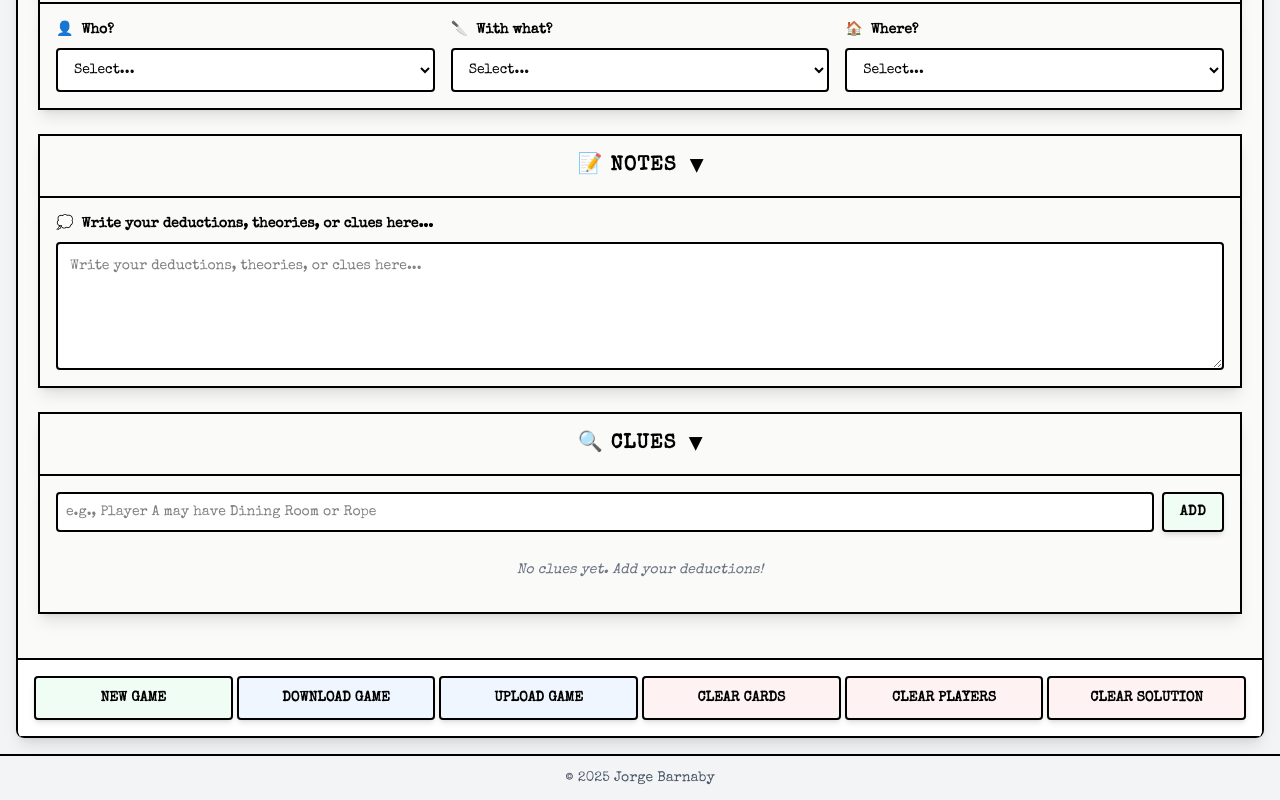
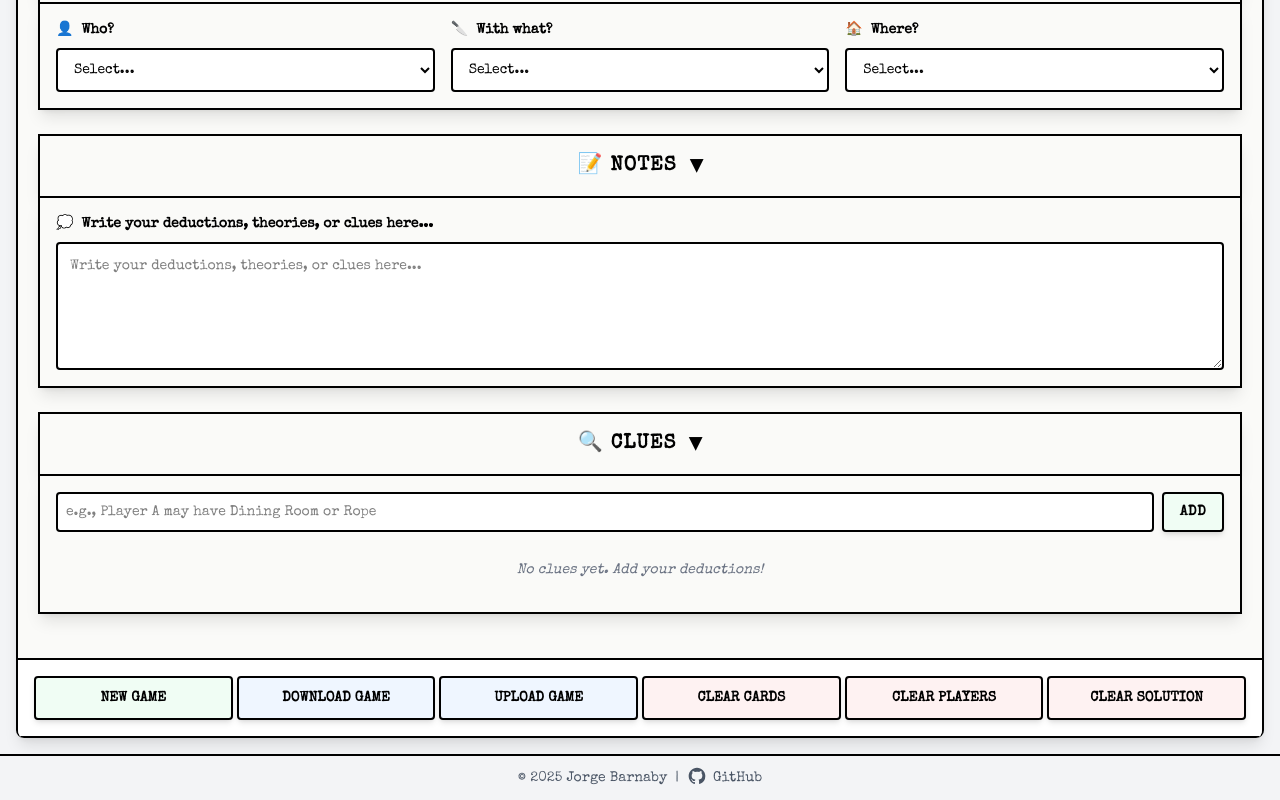
Before and after one commit to yorch/clue-digital-scorecard, a React (Vite) app: page / in a window 1280 px wide. Shown: the part 1927-2727 px from the top of the page. Built offline with nearby package versions, Linux system fonts and the light colour scheme.

Commit message:
feat: Add Github link to footer

```diff
--- a/src/components/Footer.jsx
+++ b/src/components/Footer.jsx
@@ -2,8 +2,34 @@
   const currentYear = new Date().getFullYear();
 
   return (
-    <div className="bg-gray-100 text-center py-3 px-4 border-t-2 border-black text-sm font-typewriter text-gray-600">
-      <p>© {currentYear} Jorge Barnaby</p>
+    <div className="bg-gray-100 py-3 px-4 border-t-2 border-black text-sm font-typewriter text-gray-600">
+      <div className="text-center">
+        <p className="flex items-center justify-center">
+          © {currentYear} Jorge Barnaby
+          <span className="mx-2">|</span>
+          <a
+            href="https://github.com/yorch/clue-digital-scorecard"
+            target="_blank"
+            rel="noopener noreferrer"
+            className="inline-flex items-center gap-1.5 text-gray-600 hover:text-gray-900 transition-colors"
+            aria-label="View source code on GitHub"
+          >
+            <svg
+              className="w-5 h-5 -mt-1"
+              fill="currentColor"
+              viewBox="0 0 24 24"
+              aria-hidden="true"
+            >
+              <path
+                fillRule="evenodd"
+                d="M12 2C6.477 2 2 6.484 2 12.017c0 4.425 2.865 8.18 6.839 9.504.5.092.682-.217.682-.483 0-.237-.008-.868-.013-1.703-2.782.605-3.369-1.343-3.369-1.343-.454-1.158-1.11-1.466-1.11-1.466-.908-.62.069-.608.069-.608 1.003.07 1.531 1.032 1.531 1.032.892 1.53 2.341 1.088 2.91.832.092-.647.35-1.088.636-1.338-2.22-.253-4.555-1.113-4.555-4.951 0-1.093.39-1.988 1.029-2.688-.103-.253-.446-1.272.098-2.65 0 0 .84-.27 2.75 1.026A9.564 9.564 0 0112 6.844c.85.004 1.705.115 2.504.337 1.909-1.296 2.747-1.027 2.747-1.027.546 1.379.202 2.398.1 2.651.64.7 1.028 1.595 1.028 2.688 0 3.848-2.339 4.695-4.566 4.943.359.309.678.92.678 1.855 0 1.338-.012 2.419-.012 2.747 0 .268.18.58.688.482A10.019 10.019 0 0022 12.017C22 6.484 17.522 2 12 2z"
+                clipRule="evenodd"
+              />
+            </svg>
+            <span className="text-sm">GitHub</span>
+          </a>
+        </p>
+      </div>
     </div>
   );
 };
```
